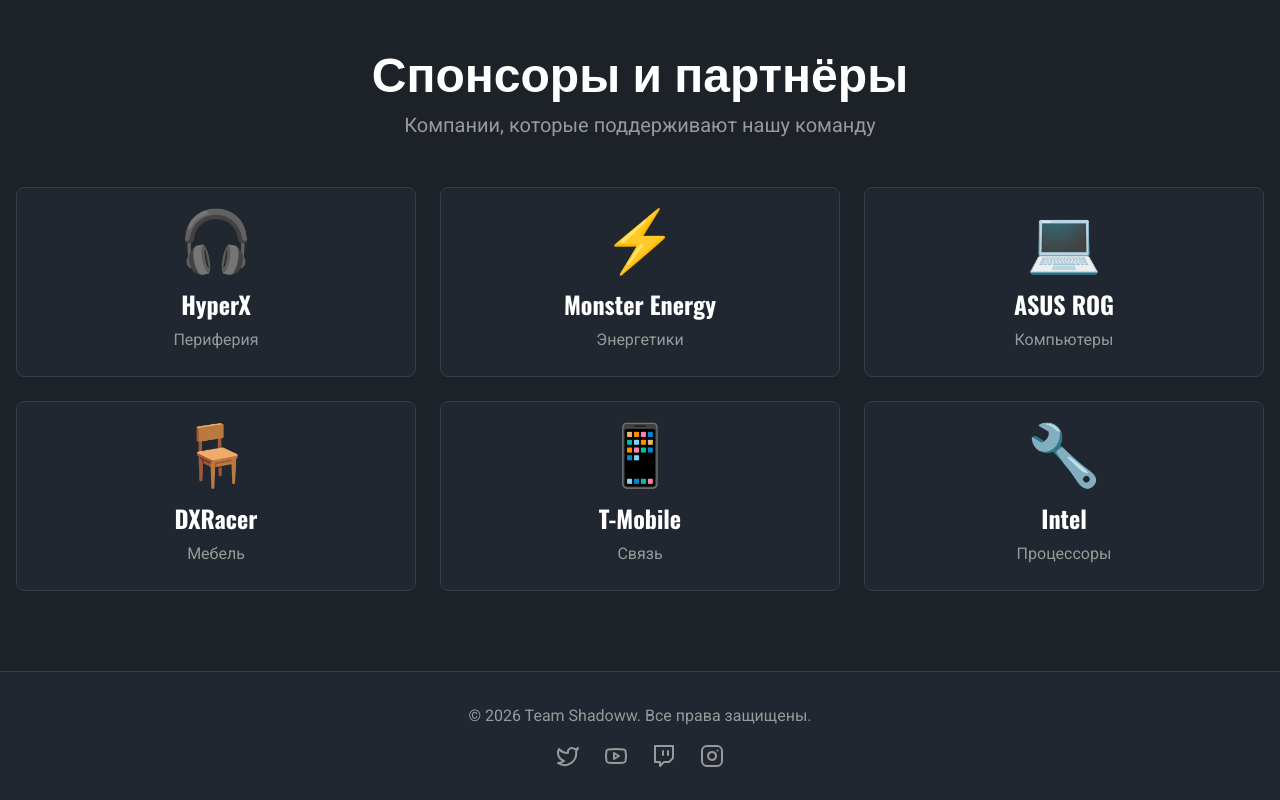
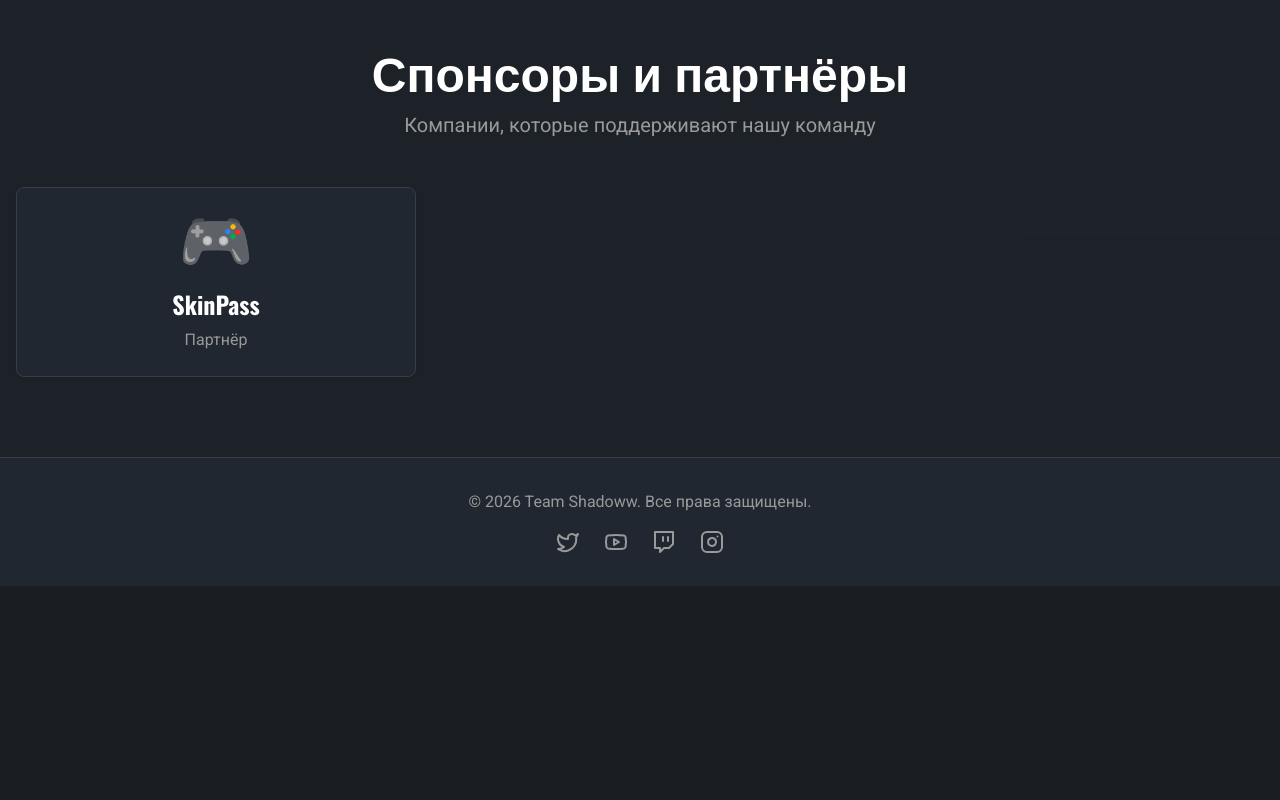
Before and after one commit to pr-poehali-dev/team-shadoww-cyber-esports, a React (Vite) app: page / in a window 1280 px wide. Shown: the part 1542-2342 px from the top of the page. After the commit the page ends 2128 px from the top, so only its background shows below. Built offline with nearby package versions, Linux system fonts and the light colour scheme.

Commit message:
Fix: Добавлена интеграция SkinPass

```diff
--- a/src/pages/Index.tsx
+++ b/src/pages/Index.tsx
@@ -49,12 +49,7 @@ const players = [
 ];
 
 const sponsors = [
-  { name: 'HyperX', category: 'Периферия', logo: '🎧' },
-  { name: 'Monster Energy', category: 'Энергетики', logo: '⚡' },
-  { name: 'ASUS ROG', category: 'Компьютеры', logo: '💻' },
-  { name: 'DXRacer', category: 'Мебель', logo: '🪑' },
-  { name: 'T-Mobile', category: 'Связь', logo: '📱' },
-  { name: 'Intel', category: 'Процессоры', logo: '🔧' }
+  { name: 'SkinPass', category: 'Партнёр', logo: '🎮' }
 ];
 
 const Index = () => {
```
